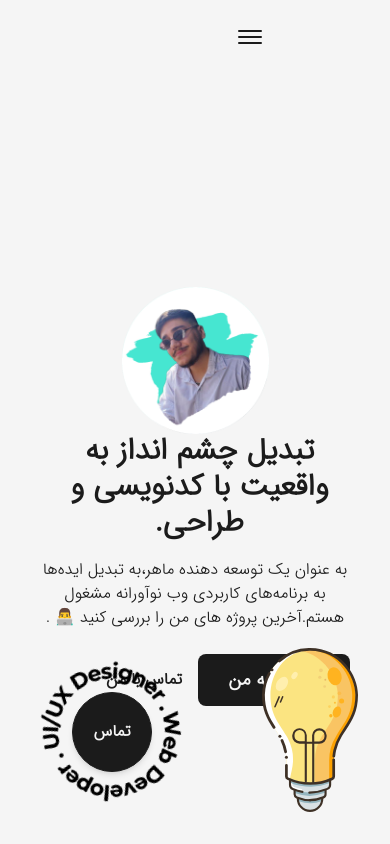
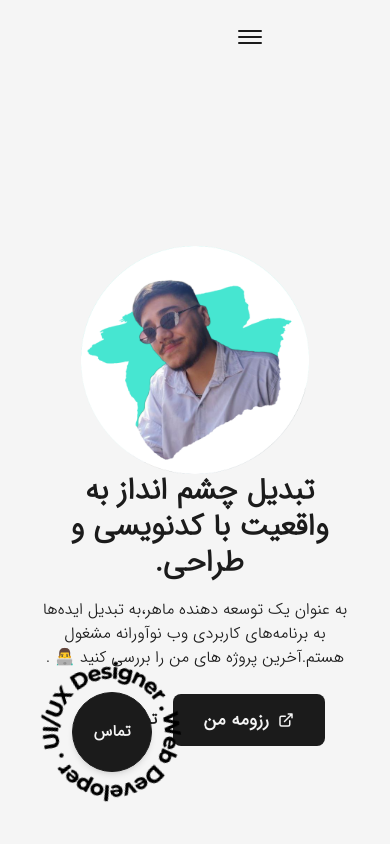
Before and after one commit to pooulad/pooulad.github.io, a Next.js app: page / in a window 390 px wide. Shown: the top 844 px of the page. Built offline with nearby package versions, Linux system fonts and the light colour scheme.

Commit message:
Update index.tsx

```diff
--- a/src/pages/index.tsx
+++ b/src/pages/index.tsx
@@ -21,7 +21,7 @@ export default function Home() {
       <main className="flex items-center text-dark w-full min-h-screen dark:text-light">
         <Layout className="pt-0 md:pt-16 sm:pt-8">
           <div className="flex items-center justify-between w-full lg:flex-col">
-            <div className="w-1/2 px-2">
+            <div className="w-1/2 px-2 md:w-[75%] lg:w-[50%]">
               <Image
                 src={ProfilePic}
                 alt={dictionary.owner}
@@ -38,7 +38,7 @@ export default function Home() {
               <p className="my-4 text-base font-medium">
                 {dictionary.home.pTag}
               </p>
-              <div className="flex items-center self-start mt-2">
+              <div className="flex items-center self-start mt-2 lg:self-center">
                 <Link
                   download={true}
                   className="flex items-center bg-dark text-light p-2.5 px-6 rounded-lg text-lg font-semibold hover:text-dark  hover:bg-light border-2 border-solid border-transparent hover:border-dark dark:bg-light dark:text-dark hover:dark:bg-dark hover:dark:text-light hover:dark:border-light"
@@ -60,7 +60,7 @@ export default function Home() {
           </div>
         </Layout>
         <Hireme />
-        <div className="absolute w-24 inline-block bottom-8 right-8">
+        <div className="absolute w-24 inline-block bottom-8 right-8 md:hidden">
           <Image
             className="w-full h-auto"
             alt={dictionary.ownerEn}
```
